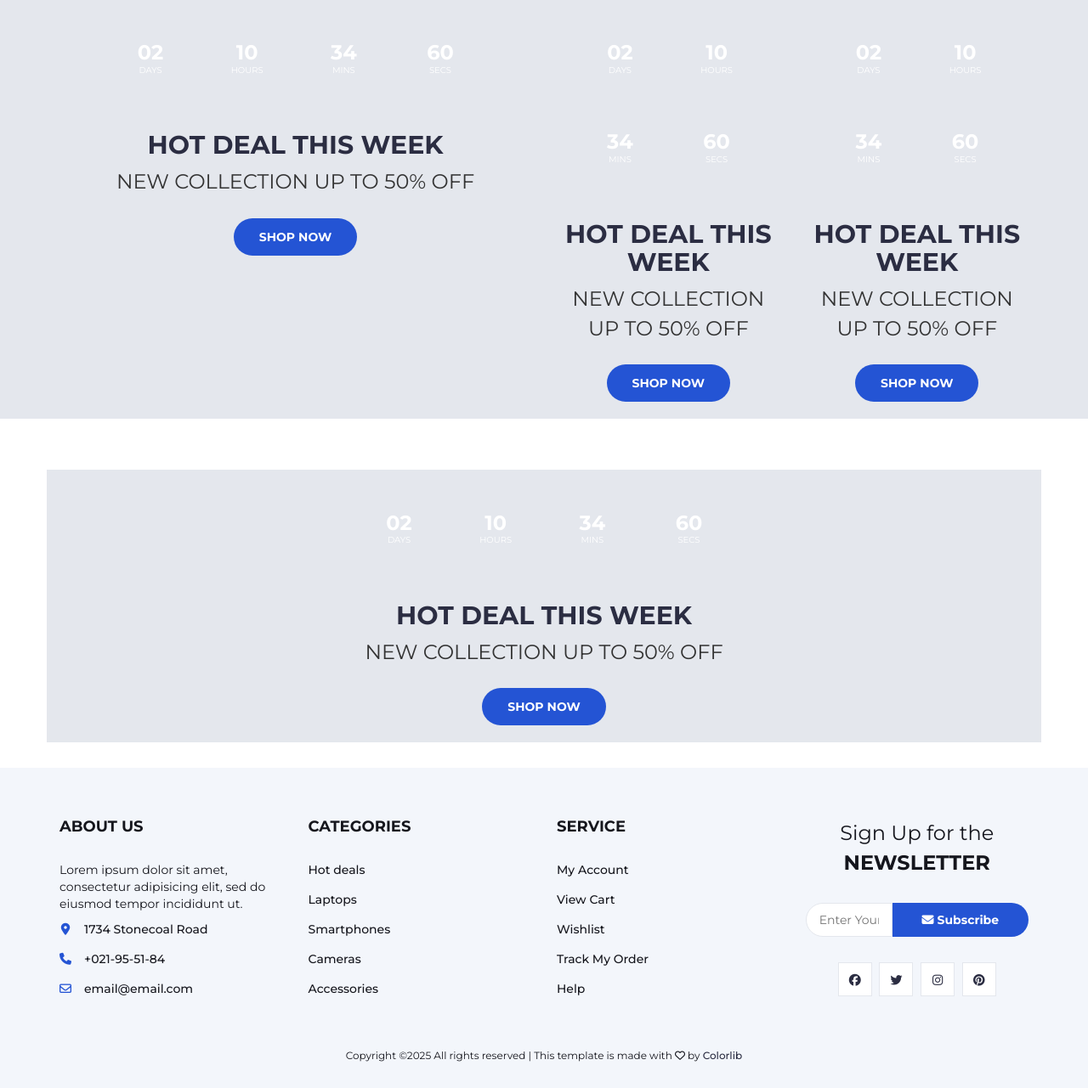
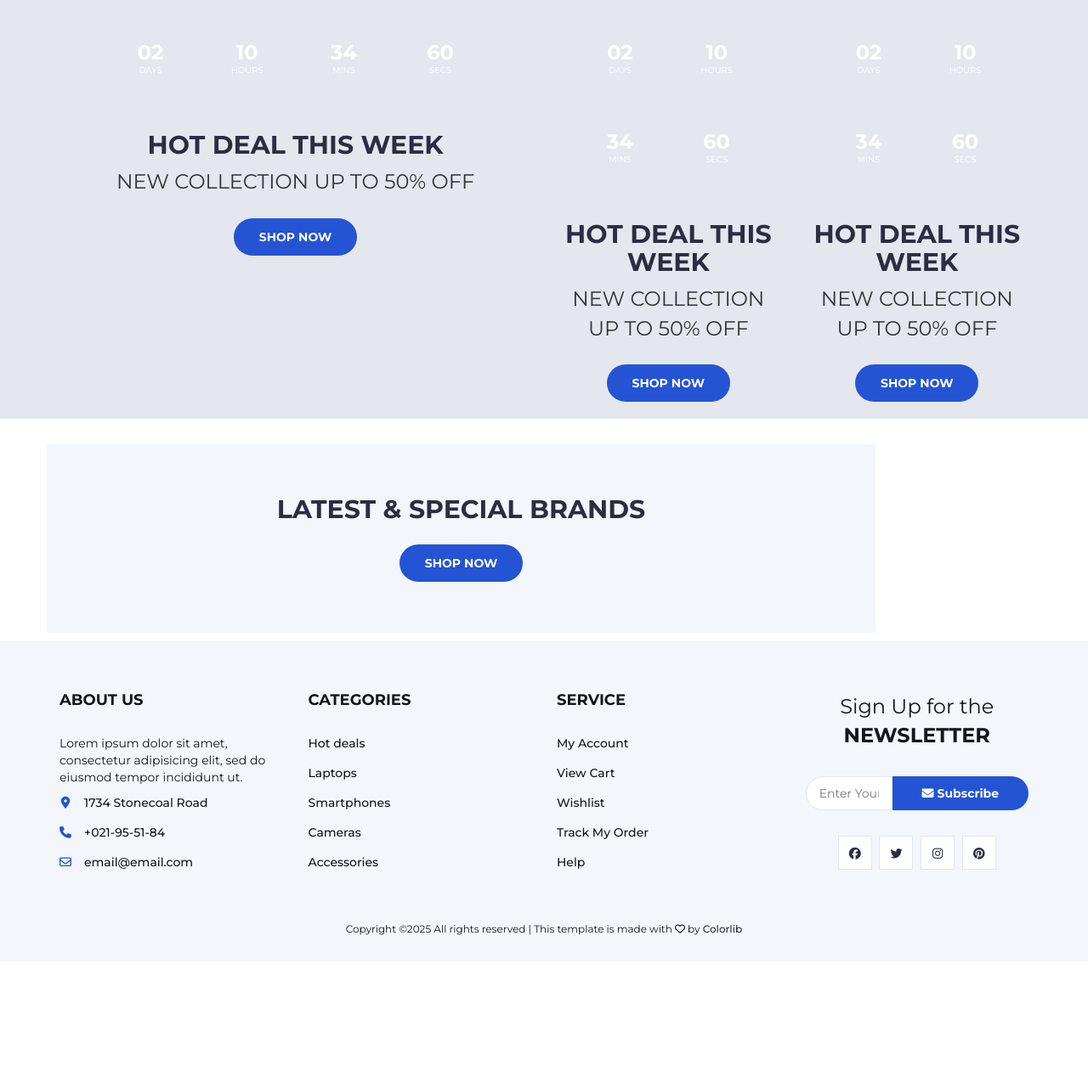
Before and after one commit to mercyogalo/Electric-website, a Django app: page / in a window 1280 px wide. Shown: the part 2583-3864 px from the top of the page at 85% size. After the commit the page ends 3684 px from the top, so only its background shows below. Run offline with Django 4.2, Linux system fonts and the light colour scheme; some libraries are stand-ins or nearby versions; some web fonts are replaced.

Commit message:
made the latest brand section to be responsive

```diff
--- a/electricwebsite/shop_features/templates/base.html
+++ b/electricwebsite/shop_features/templates/base.html
@@ -971,9 +971,20 @@
 
  }
 
-
-
-
+ .lastest-brand-section .brands-section{
+  padding: 60px 0;
+  background-color:var(--primary-color);
+  display:block;
+  margin:0 auto;
+  margin-bottom:10px;
+ }
+
+
+ @media(max-width: 600px){
+  .lastest-brand-section .brands-section{
+    padding:15px 0;
+  }
+ }
 
 
 
--- a/electricwebsite/shop_features/templates/index.html
+++ b/electricwebsite/shop_features/templates/index.html
@@ -663,43 +663,17 @@
 
 
 <!-- HOT DEAL SECTION -->
-<div id="" class=" ">
+<div id="" class="lastest-brand-section">
 	<!-- container -->
 	<div class="container">
 		<!-- row -->
 		<div class="row gy-4">
 
 
-			<div class="col-md-12 about-section ">
+			<div class="col-md-10  brands-section mb-2">
 				<div class="hot-deal">
-					<ul class="hot-deal-countdown">
-						<li>
-							<div>
-								<h3>02</h3>
-								<span>Days</span>
-							</div>
-						</li>
-						<li>
-							<div>
-								<h3>10</h3>
-								<span>Hours</span>
-							</div>
-						</li>
-						<li>
-							<div>
-								<h3>34</h3>
-								<span>Mins</span>
-							</div>
-						</li>
-						<li>
-							<div>
-								<h3>60</h3>
-								<span>Secs</span>
-							</div>
-						</li>
-					</ul>
-					<h2 class="text-uppercase">hot deal this week</h2>
-					<p>New Collection Up to 50% OFF</p>
+
+					<h2 class="text-uppercase">LATEST & SPECIAL BRANDS</h2>
 					<a class="primary-btn cta-btn" href="#">Shop now</a>
 				</div>
 			</div>
```
